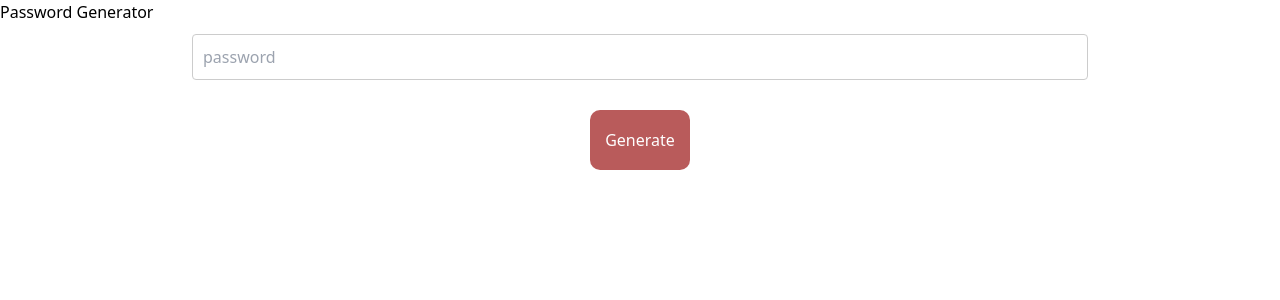
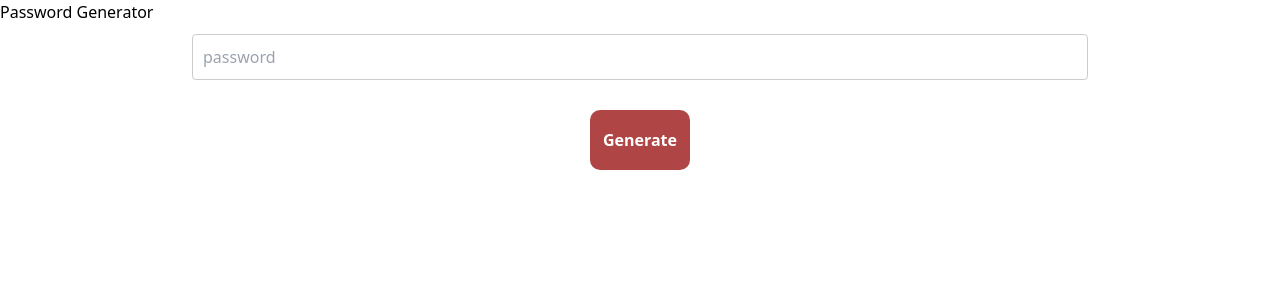
Before and after one commit to subhransu-mishra/Password-Generator, a React (Vite) app: page / in a window 1280 px wide. In both pictures the pointer is over the button "Generate". Shown: the top 300 px of the page. Built offline with nearby package versions, Linux system fonts and the light colour scheme.

Commit message:
Add files via upload

```diff
--- a/src/App.css
+++ b/src/App.css
@@ -19,7 +19,8 @@
   color: white;
   background-color: brown;
   border-radius: 10px;
+  font-weight: bold;
 }
 .btn:hover{
-  opacity: 0.77;
+  opacity: 0.87;
 }
```
